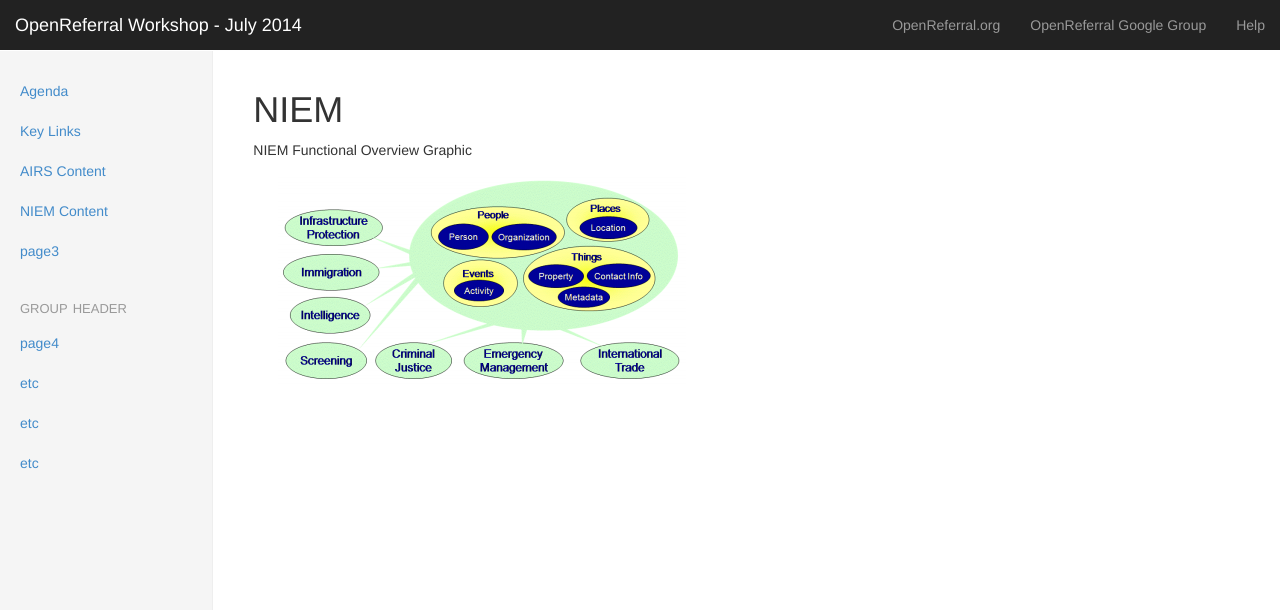
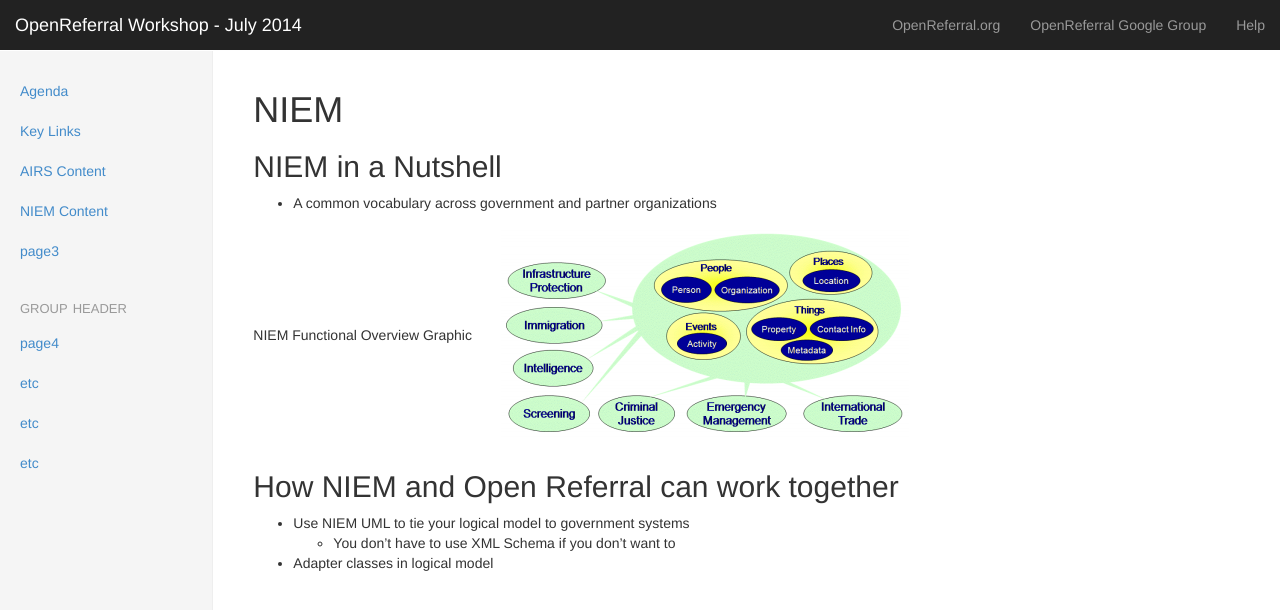
Before and after one commit to openreferral/workshop, a Jekyll site: the page built from niem.md, in a window 1280 px wide. Shown: the top 610 px of the page. Built offline with Jekyll 4.4.1, drawn with Linux system fonts in a browser that asks for light colours; nearby versions of some CDN libraries; library files that are not in the unit come from our copies.

Commit message:
Adding graphic and some outline text

```diff
--- a/niem.md
+++ b/niem.md
@@ -2,8 +2,15 @@
 layout: default
 ---
 
-<h1>NIEM</h1>
+<blink><h1>NIEM</h1></blink>
+<h2>NIEM in a Nutshell</h2>
+* A common vocabulary across government and partner organizations
+
 
 NIEM Functional Overview Graphic
+![NIEM Functional Overview Graphic]({{ site.baseurl }}assets/img/niem_functional_overview.png)
 
-![NIEM Functional Overview]({{ site.baseurl }}assets/img/niem_functional_overview.png)
+<h2>How NIEM and Open Referral can work together</h2>
+* Use NIEM UML to tie your logical model to government systems
+    * You don't have to use XML Schema if you don't want to
+* Adapter classes in logical model
```
